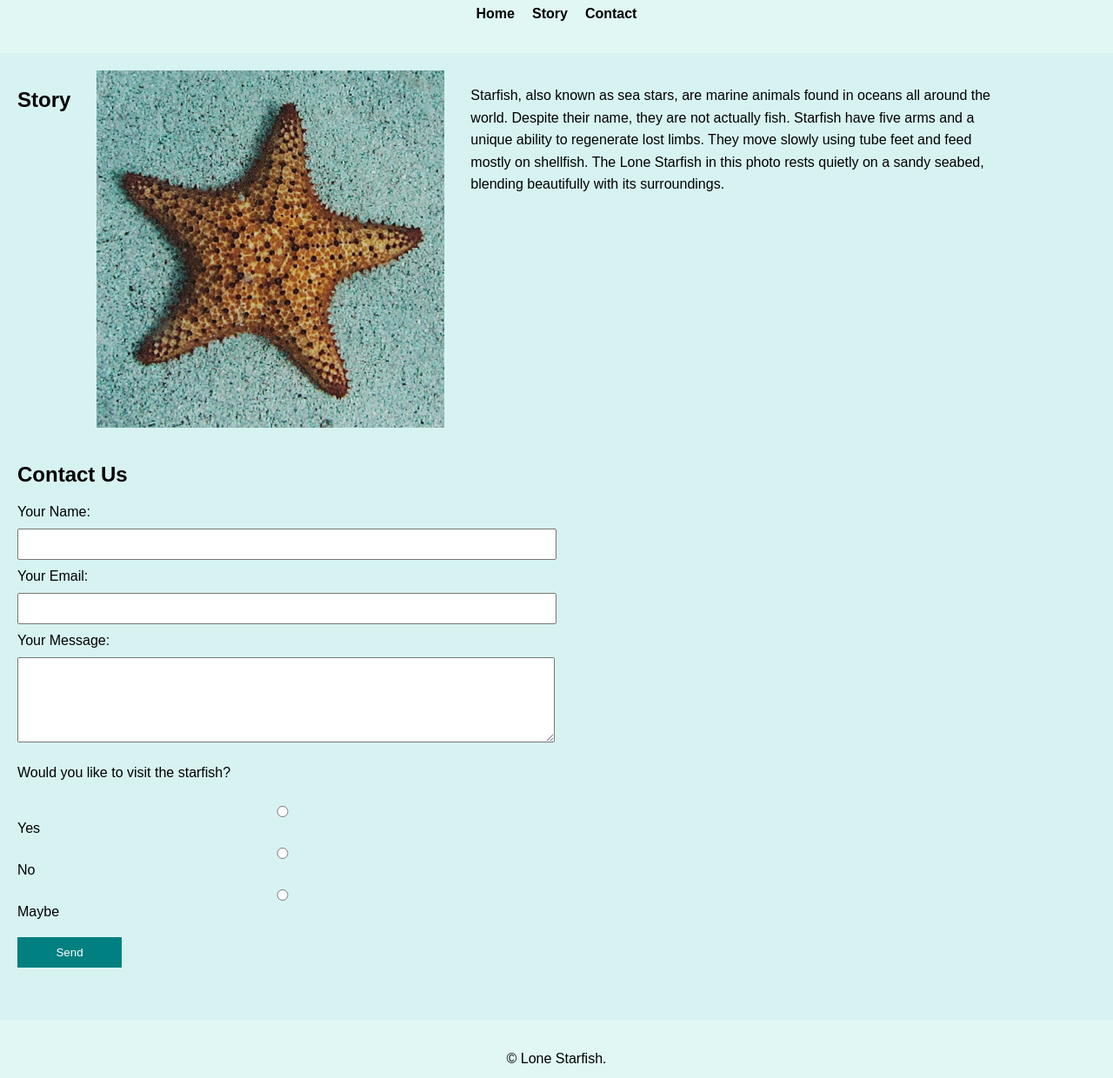
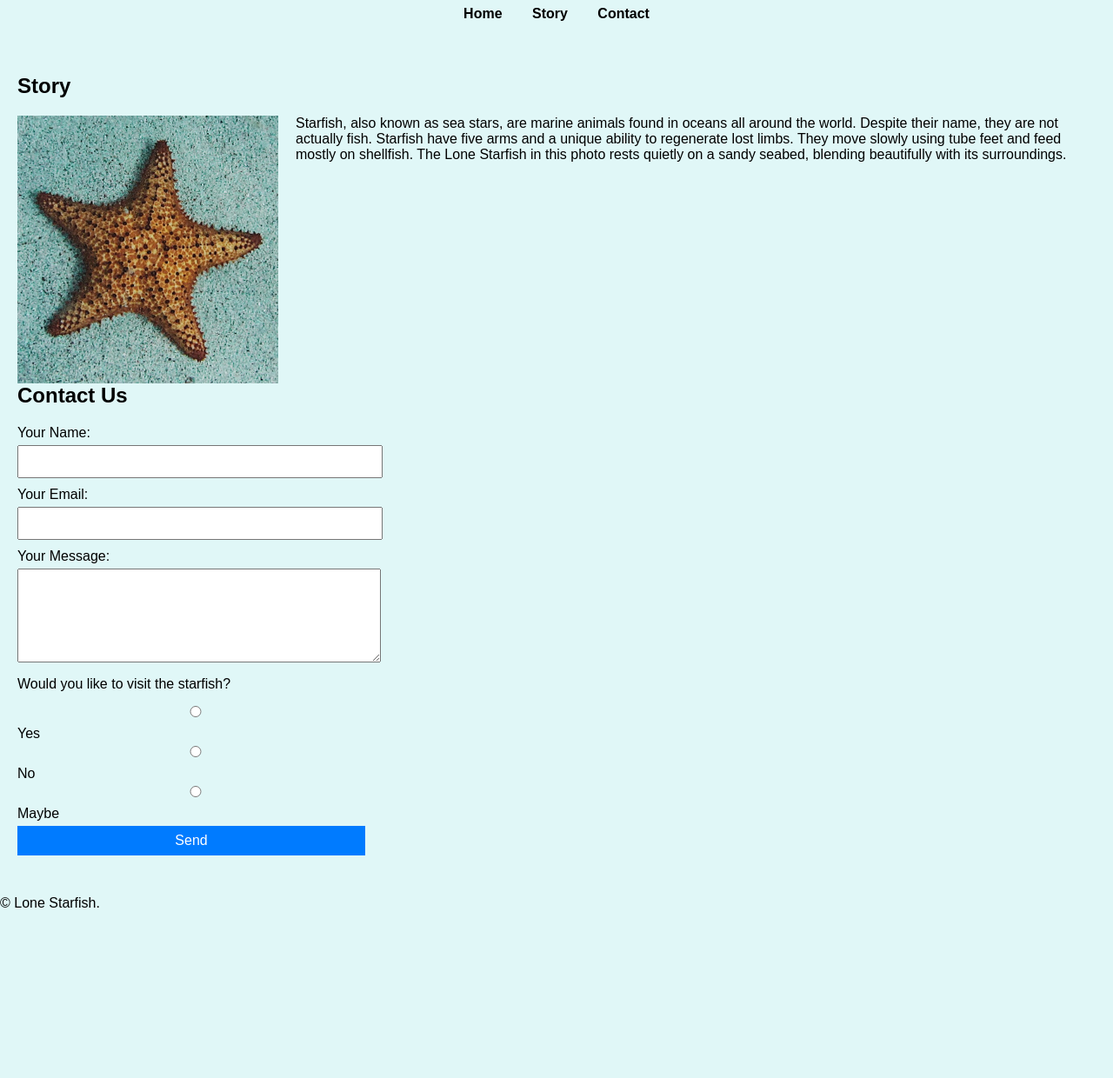
Before and after one commit to FaycalDZ2001/midterm, a plain HTML site: page index.html in a window 1280 px wide. Shown: the part 60-1300 px from the top of the page at 87% size. After the commit the page ends 1124 px from the top, so only its background shows below. Drawn offline with Linux system fonts and the light colour scheme.

Commit message:
Final layout and design adjustments before submission

```diff
--- a/css/style.css
+++ b/css/style.css
@@ -1,27 +1,28 @@
 body {
   font-family: Arial, sans-serif;
   margin: 0;
-  padding: 0;
-  background-color: #d7f3f1;
-}
-
-header {
-  background-color: #e0f7f4;
-  padding: 20px;
-  text-align: center;
+  background-color: #e0f7f7;
 }
 
 h1 {
   margin: 0;
 }
 
+header {
+  text-align: center;
+  padding: 20px 0;
+}
+
 nav ul {
   list-style: none;
-  display: flex;
-  justify-content: center;
   padding: 0;
-  margin-top: 10px;
-  gap: 20px;
+  margin: 10px 0 0 0;
+  text-align: center;
+}
+
+nav ul li {
+  display: inline-block;
+  margin: 0 15px;
 }
 
 nav ul li a {
@@ -34,54 +35,47 @@ main {
   padding: 20px;
 }
 
-.story {
-  display: flex;
-  gap: 30px;
-  align-items: flex-start;
-  margin-bottom: 40px;
-}
-
+/* Story section layout */
 .story img {
-  max-width: 400px;
+  float: left;
+  margin-right: 20px;
+  width: 300px;
   height: auto;
 }
 
 .story p {
-  max-width: 600px;
-  line-height: 1.6;
+  overflow: hidden;
 }
 
+/* Contact Section */
 .contact {
-  max-width: 600px;
+  clear: both;
+  margin-top: 40px;
 }
 
-.contact form {
-  display: flex;
-  flex-direction: column;
-  gap: 10px;
+.contact form label {
+  display: block;
+  margin-bottom: 5px;
 }
 
-input,
-textarea {
+.contact form input,
+.contact form textarea,
+.contact form button {
+  display: block;
+  width: 100%;
+  max-width: 400px;
+  margin-bottom: 10px;
   padding: 8px;
-  font-size: 14px;
-  width: 100%;
-  max-width: 100%;
+  font-size: 16px;
 }
 
-button {
-  width: 120px;
-  padding: 10px;
-  background-color: teal;
+.contact form button {
+  background-color: #007BFF;
   color: white;
   border: none;
   cursor: pointer;
-  margin-top: 10px;
 }
 
-footer {
-  background-color: #e0f7f4;
-  text-align: center;
-  padding: 20px;
-  margin-top: 40px;
+.contact form button:hover {
+  background-color: #0056b3;
 }
```
